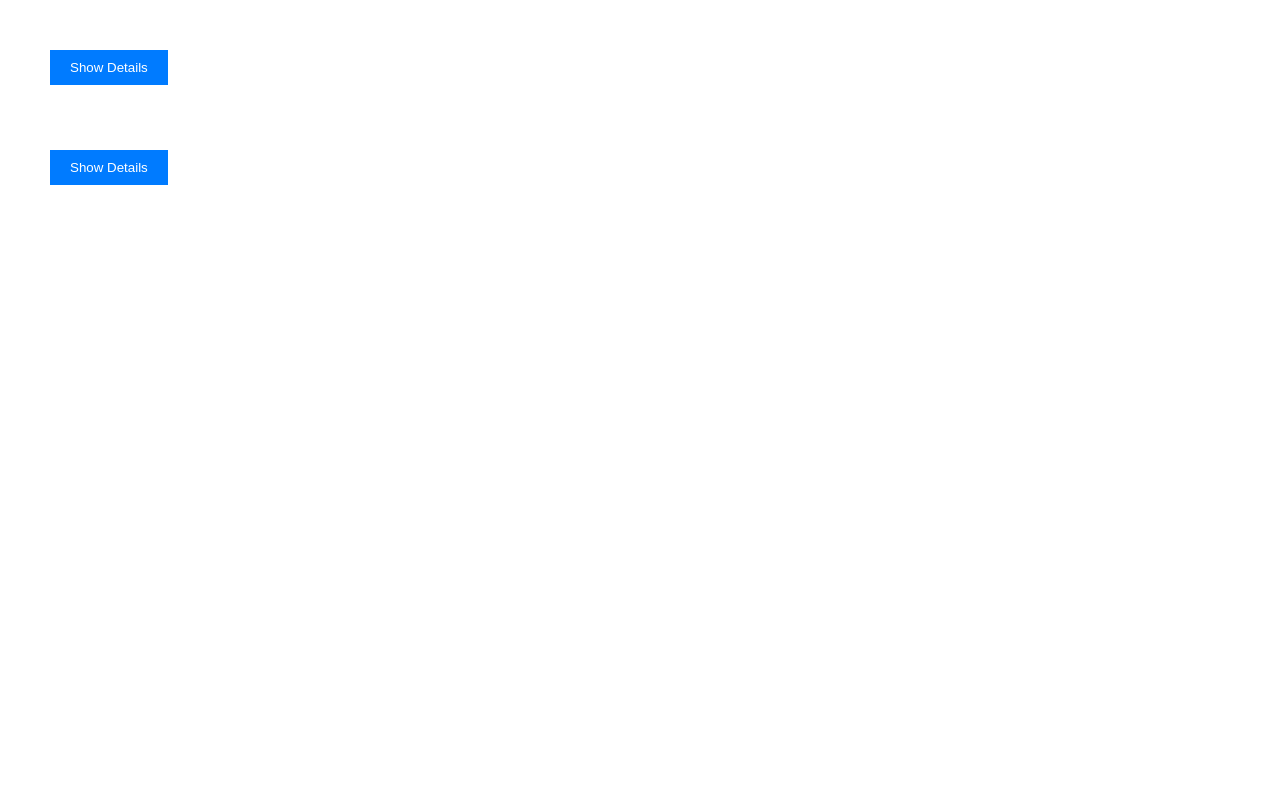
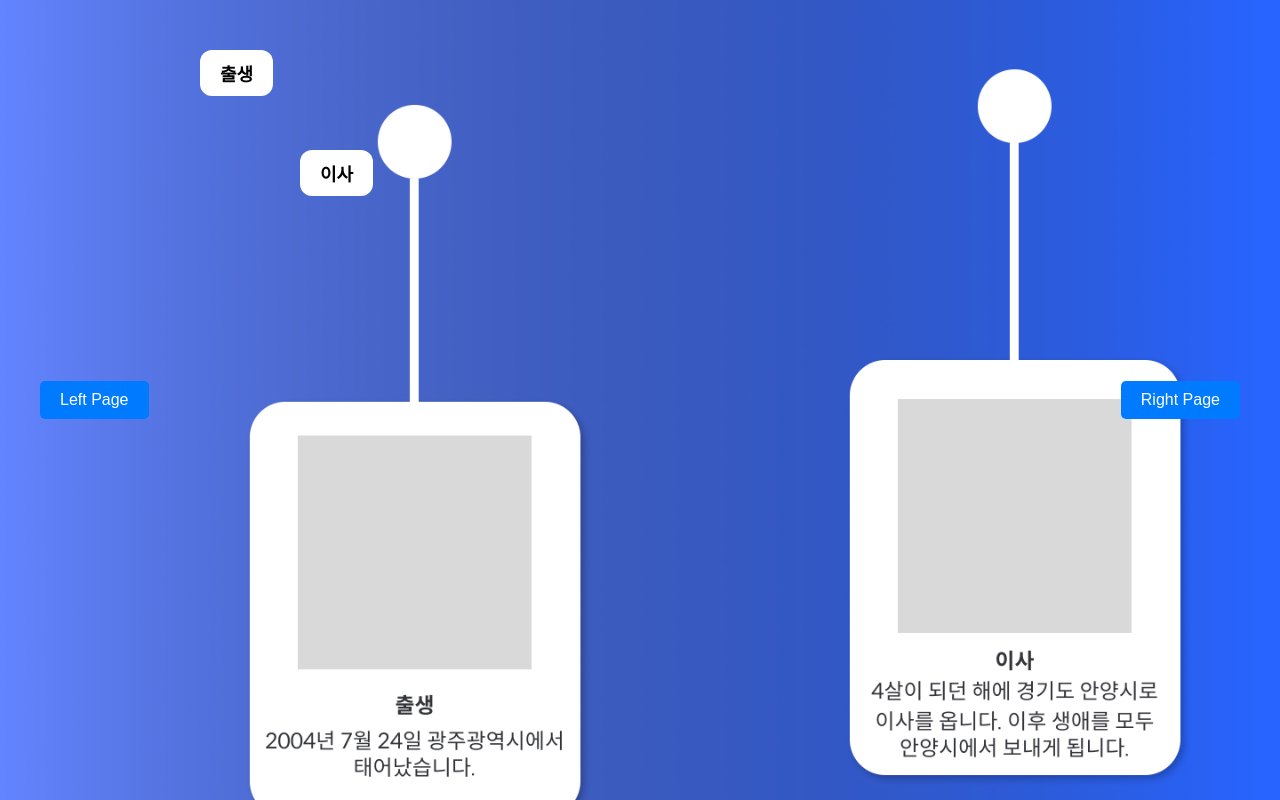
Before and after one commit to acidify04/2024ActFinalAssignment, a Spring Boot app: page /page_1 in a window 1280 px wide. Run offline with Spring Boot 4, Linux system fonts and the light colour scheme.

Commit message:
토글 버튼 예쁘게 수정

```diff
--- a/2024act/2024act/src/main/resources/static/assets/javascripts/page_1.js
+++ b/2024act/2024act/src/main/resources/static/assets/javascripts/page_1.js
@@ -4,11 +4,11 @@ document.querySelectorAll('.toggleButton').forEach(button => {
         if (details.classList.contains('hidden')) {
             details.classList.remove('hidden');
             details.style.display = 'block';
-            this.textContent = 'Hide Details';
+            // this.textContent = 'Hide Details';
         } else {
             details.classList.add('hidden');
             details.style.display = 'none';
-            this.textContent = 'Show Details';
+            // this.textContent = 'Show Details';
         }
     });
 });
--- a/2024act/2024act/src/main/resources/static/assets/stylesheets/page_1.css
+++ b/2024act/2024act/src/main/resources/static/assets/stylesheets/page_1.css
@@ -2,7 +2,7 @@ body {
     font-family: Arial, sans-serif;
 }
 
-.container {
+.toggleContainer {
     position: absolute;
     width: 300px;
 }
@@ -10,28 +10,48 @@ body {
 /* 위치 조절 */
 #container1 {
     top: 50px;
-    left: 50px;
+    left: 200px;
+    z-index: 3; /* z-index 속성 추가 */
+
 }
 
 #container2 {
     top: 150px;
-    left: 50px;
+    left: 300px;
+    z-index: 4; /* z-index 속성 추가 */
 }
 
 .toggleButton {
     display: block;
     margin-bottom: 10px;
     padding: 10px 20px;
-    background-color: #007BFF;
-    color: white;
+    /*background-color: #007BFF;*/
+    background-color: white;
+    color: black;
     border: none;
     cursor: pointer;
+
+    font-family: 'Noto Sans KR', sans-serif;
+    font-weight: 700;
+    font-size: 18px;
+
+    border-radius: 12px; /* 모서리를 둥글게 설정 */
 }
 
 .details {
+    /*border: 1px solid #ccc;*/
+    /*padding: 10px;*/
+    /*display: none;*/
+
+    color: black; /* 글자 색상 설정 */
+    background-color: white; /* 배경 색상 설정 */
     border: 1px solid #ccc;
     padding: 10px;
     display: none;
+    border-radius: 12px; /* 모서리를 둥글게 설정 */
+    text-shadow: none; /* 텍스트의 그림자 효과 제거 */
+    outline: none; /* 텍스트 주변의 테두리 제거 */
+
 }
 
 .hidden {
--- a/2024act/2024act/src/main/resources/templates/page_1.html
+++ b/2024act/2024act/src/main/resources/templates/page_1.html
@@ -3,26 +3,89 @@
 <head>
     <meta charset="UTF-8">
     <meta name="viewport" content="width=device-width, initial-scale=1.0">
-    <title>Toggle Details</title>
+    <title>생애 - 과거</title>
+    <style>
+        body {
+            display: flex;
+            flex-direction: column;
+            align-items: center;
+            justify-content: space-between;
+            height: 100vh;
+            margin: 0;
+            font-family: Arial, sans-serif;
+            background-image: url('assets/images/page_01.png');
+            background-size: cover;
+            /*background-size: 100%; !* 배경 이미지 크기 줄이기 *!*/
+            background-position: center;
+            background-repeat: no-repeat;
+            color: white;
+            text-shadow: 1px 1px 2px black;
+        }
+        .nav-button {
+            padding: 10px 20px;
+            font-size: 16px;
+            cursor: pointer;
+            border: none;
+            background-color: #007bff;
+            color: white;
+            border-radius: 5px;
+            transition: background-color 0.3s;
+        }
+        .nav-button:hover {
+            background-color: #0056b3;
+        }
+        .big_section {
+            margin: 20px;
+            padding: 20px;
+            /*background-color: #fff;*/
+            border-radius: 10px;
+            /*box-shadow: 0 4px 6px rgba(0, 0, 0, 0.1);*/
+            /*text-align: left; !* 왼쪽 정렬 *!*/
+        }
+        .container {
+            display: flex;
+            justify-content: space-between;
+            align-items: center;
+            width: 100%;
+            position: absolute;
+            top: 50%;
+            transform: translateY(-50%);
+        }
+    </style>
     <link rel="stylesheet" href="assets/stylesheets/page_1.css">
+    <link href="https://fonts.googleapis.com/css2?family=Noto+Sans+KR:wght@700&display=swap" rel="stylesheet">
 </head>
 <body>
-<div id="container1" class="container">
-    <button class="toggleButton">Show Details</button>
+<div class="container">
+    <div class="big_section">
+        <button class="nav-button" onclick="location.href='/'">Left Page</button>
+    </div>
+    <div class="big_section">
+
+    </div>
+    <div class="big_section">
+        <button class="nav-button" onclick="location.href='/page_1'">Right Page</button>
+    </div>
+</div>
+
+<div id="container1" class="toggleContainer">
+    <button class="toggleButton">출생</button>
     <div class="details hidden">
-        <p>This is a detailed description of the first item.</p>
+        <p>2004년 7월 24일 광주광역시에서 태어났습니다.</p>
         <img src="image1.jpg" alt="Detailed Image 1">
     </div>
 </div>
 
-<div id="container2" class="container">
-    <button class="toggleButton">Show Details</button>
+<div id="container2" class="toggleContainer">
+    <button class="toggleButton">이사</button>
     <div class="details hidden">
-        <p>This is a detailed description of the second item.</p>
+        <p>4살이 되던 해에 경기도 안양시로 이사를 옵니다. 이후 생애를 모두 안양시에서 보내게 됩니다.</p>
         <img src="image2.jpg" alt="Detailed Image 2">
     </div>
 </div>
 
+
+
 <script src="assets/javascripts/page_1.js"></script>
 </body>
 </html>
```
Also changed, not shown: 2024act/2024act/src/main/resources/templates/index.html (+27 -16 lines), 2024act/2024act/src/main/resources/static/assets/images/page_01.png (added).
